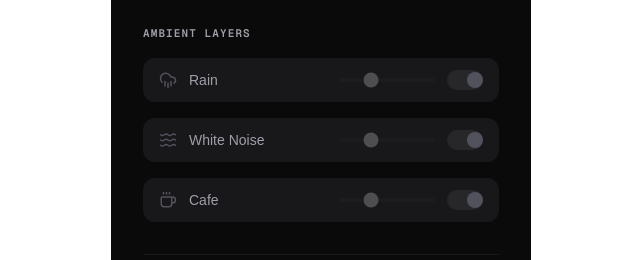
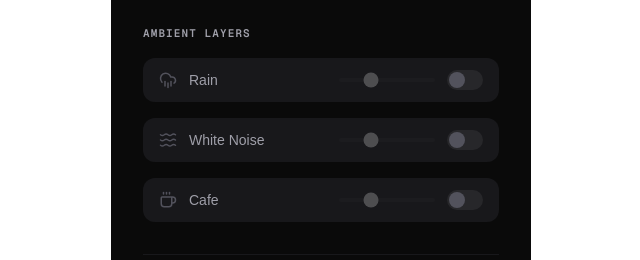
Before and after one commit to soichiyo/gamma-focus, a Next.js app: page / in a window 1280 px wide. Shown: the part 404-664 px from the top of the page, without its empty margins (319-959 px from the left). Built offline with nearby package versions, Linux system fonts and the light colour scheme.

Commit message:
fix: correct toggle knob position in AmbientMixer

```diff
--- a/src/components/AmbientMixer.tsx
+++ b/src/components/AmbientMixer.tsx
@@ -67,10 +67,10 @@ export function AmbientMixer({
             />
             <button
               onClick={() => onToggleLayer(layer.id)}
-              className={`relative h-5 w-9 rounded-full transition-colors ${isEnabled ? "bg-purple-500" : "bg-zinc-800"}`}
+              className={`relative flex-shrink-0 h-5 w-9 rounded-full transition-colors ${isEnabled ? "bg-purple-500" : "bg-zinc-800"}`}
             >
               <span
-                className={`absolute top-0.5 h-4 w-4 rounded-full transition-transform ${isEnabled ? "translate-x-4 bg-white" : "translate-x-0.5 bg-zinc-600"}`}
+                className={`absolute top-0.5 left-0.5 h-4 w-4 rounded-full transition-all duration-200 ${isEnabled ? "translate-x-[16px] bg-white" : "translate-x-0 bg-zinc-600"}`}
               />
             </button>
           </div>
```
